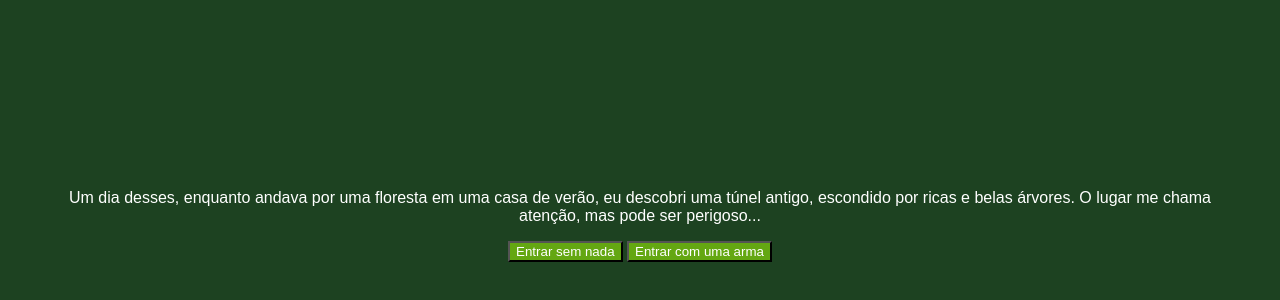
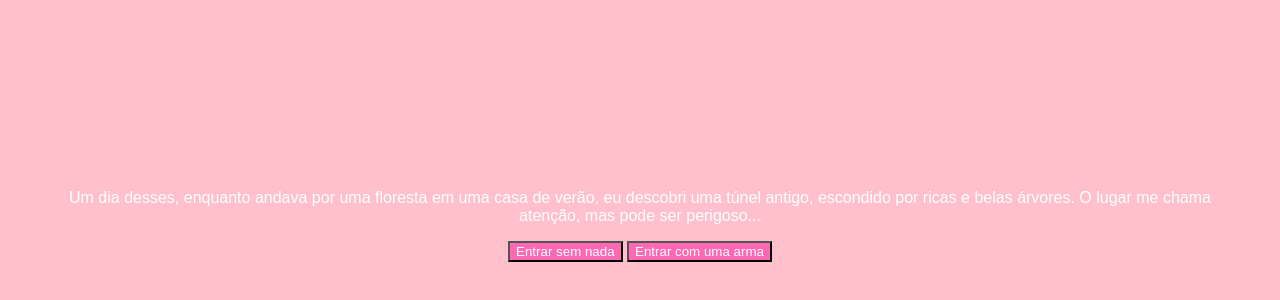
Before and after one commit to LauraMolinariDesanti/o-mundo-m-gico, a plain HTML site: page index.html in a window 1280 px wide. Shown: the part 142-442 px from the top of the page. Drawn offline with Linux system fonts and the light colour scheme; a web font is replaced by a local one.

Commit message:
Update style.css

```diff
--- a/style.css
+++ b/style.css
@@ -1,5 +1,5 @@
 body {
-    background-color: #1D4221;
+    background-color: #FFC0CB;
     color: white;
     font-family: "Bai Jamjuree", sans-serif;
     display: flex;
@@ -10,7 +10,7 @@ body {
 }
 
 button {
-    background-color: #64A712;
+    background-color: #FF69B4;
     color: white;
     font-family: "Bai Jamjuree", sans-serif;
 }
```
